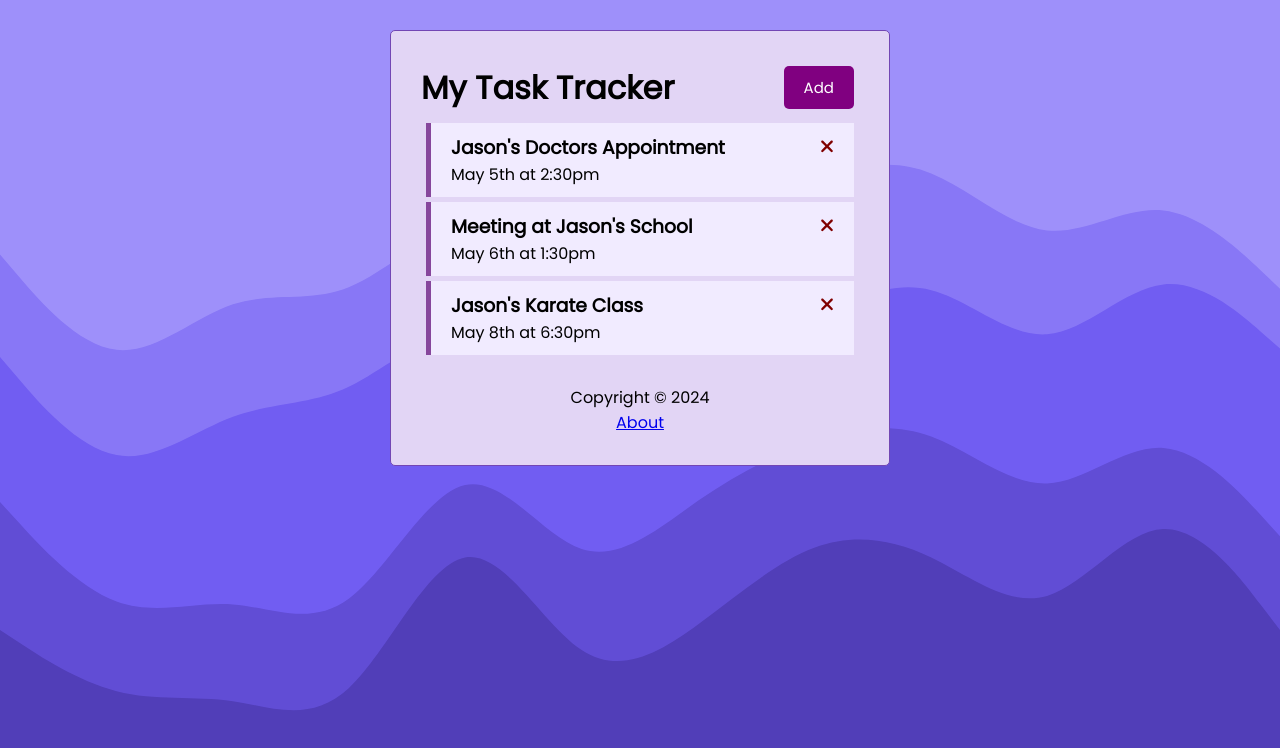
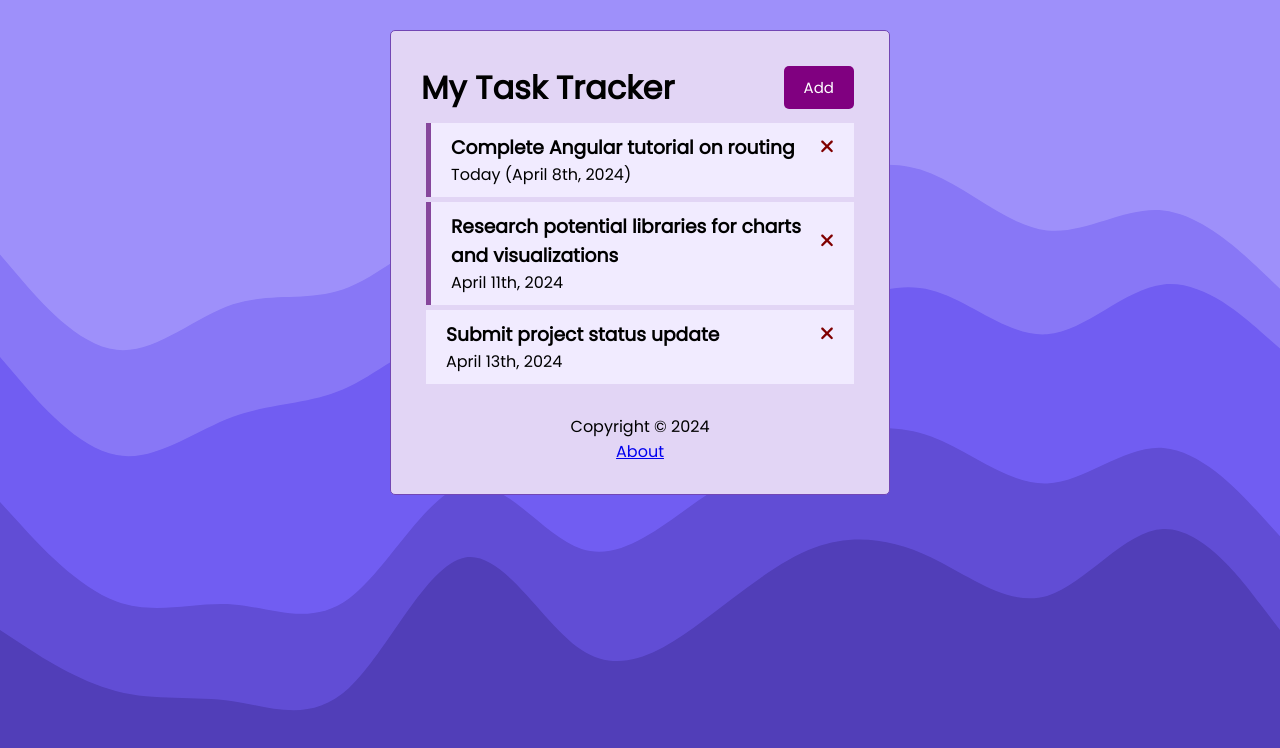
Before and after one commit to CypherNyx/task-tracker-app, an Angular app: page / in a window 1280 px wide. Shown: the top 748 px of the page. Built offline with nearby package versions, Linux system fonts and the light colour scheme; data requests are answered from the project's data file.

Commit message:
update button colors and dummy tasks

```diff
--- a/db.json
+++ b/db.json
@@ -1,22 +1,22 @@
 {
   "tasks": [
     {
-      "id": "1",
-      "text": "Jason's Doctors Appointment",
-      "day": "May 5th at 2:30pm",
+      "id": "ac02",
+      "text": "Complete Angular tutorial on routing",
+      "day": "Today (April 8th, 2024)",
       "reminder": true
     },
     {
-      "id": "2",
-      "text": "Meeting at Jason's School",
-      "day": "May 6th at 1:30pm",
+      "id": "a909",
+      "text": "Research potential libraries for charts and visualizations",
+      "day": "April 11th, 2024",
       "reminder": true
     },
     {
-      "id": "3",
-      "text": "Jason's Karate Class",
-      "day": "May 8th at 6:30pm",
-      "reminder": true
+      "id": "794f",
+      "text": "Submit project status update",
+      "day": "April 13th, 2024",
+      "reminder": false
     }
   ]
 }
--- a/src/app/components/header/header.component.html
+++ b/src/app/components/header/header.component.html
@@ -1,7 +1,7 @@
 <header>
   <h1> {{ title }} </h1>
   <app-button *ngIf="hasRoute('/')"
-  [color]="showAddTask ? 'red' : 'purple'"
+  [color]="showAddTask ? '#5a5673' : 'purple'"
   text="{{ showAddTask ? 'Close' : 'Add'}}"
   (btnClick)="toggleAddTask()"></app-button>
 </header>
--- a/src/styles.css
+++ b/src/styles.css
@@ -31,7 +31,7 @@ body {
 
 .btn {
   display: inline-block;
-  background: #000;
+  background: #513eb8;
   color: #fff;
   border: none;
   padding: 10px 20px;
```
